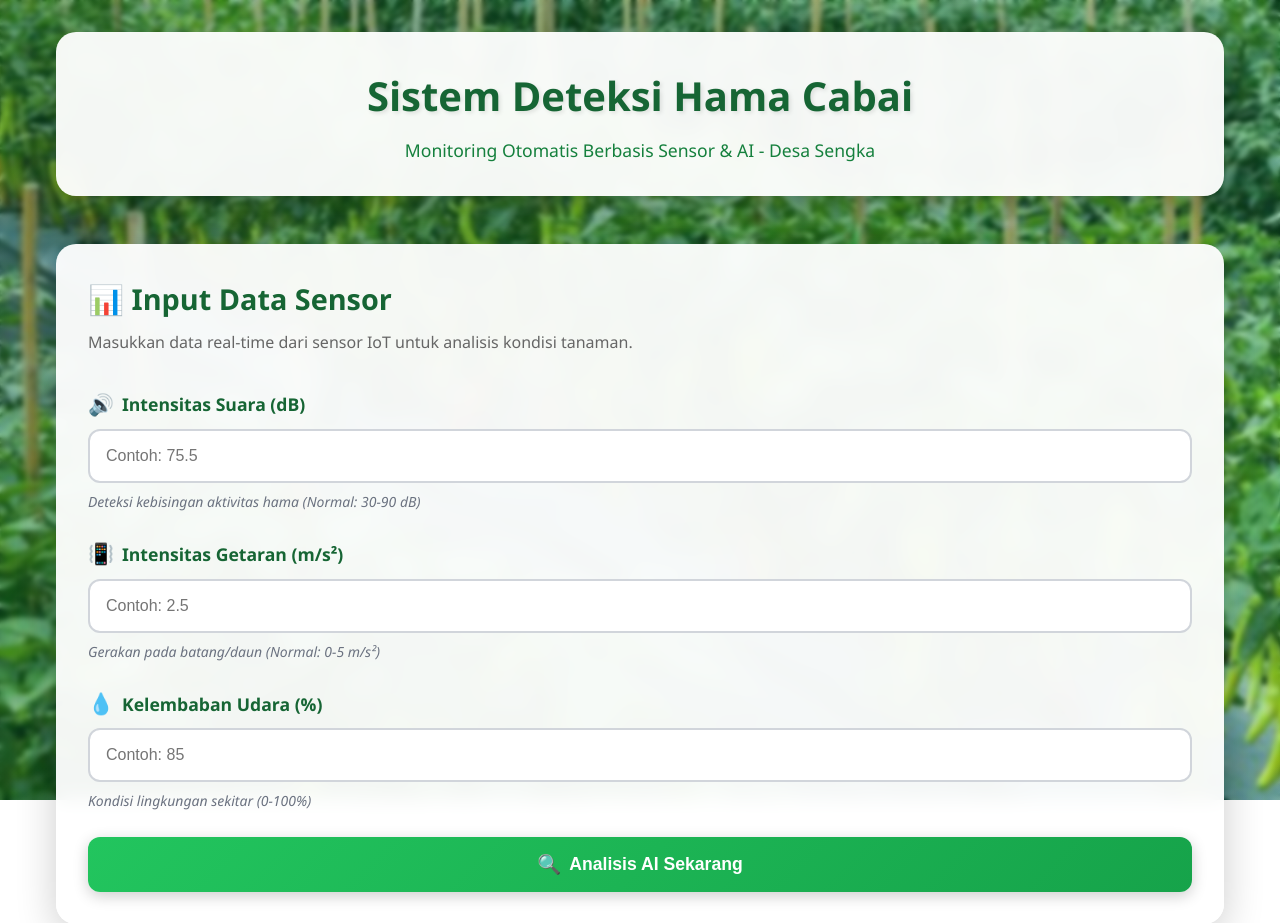
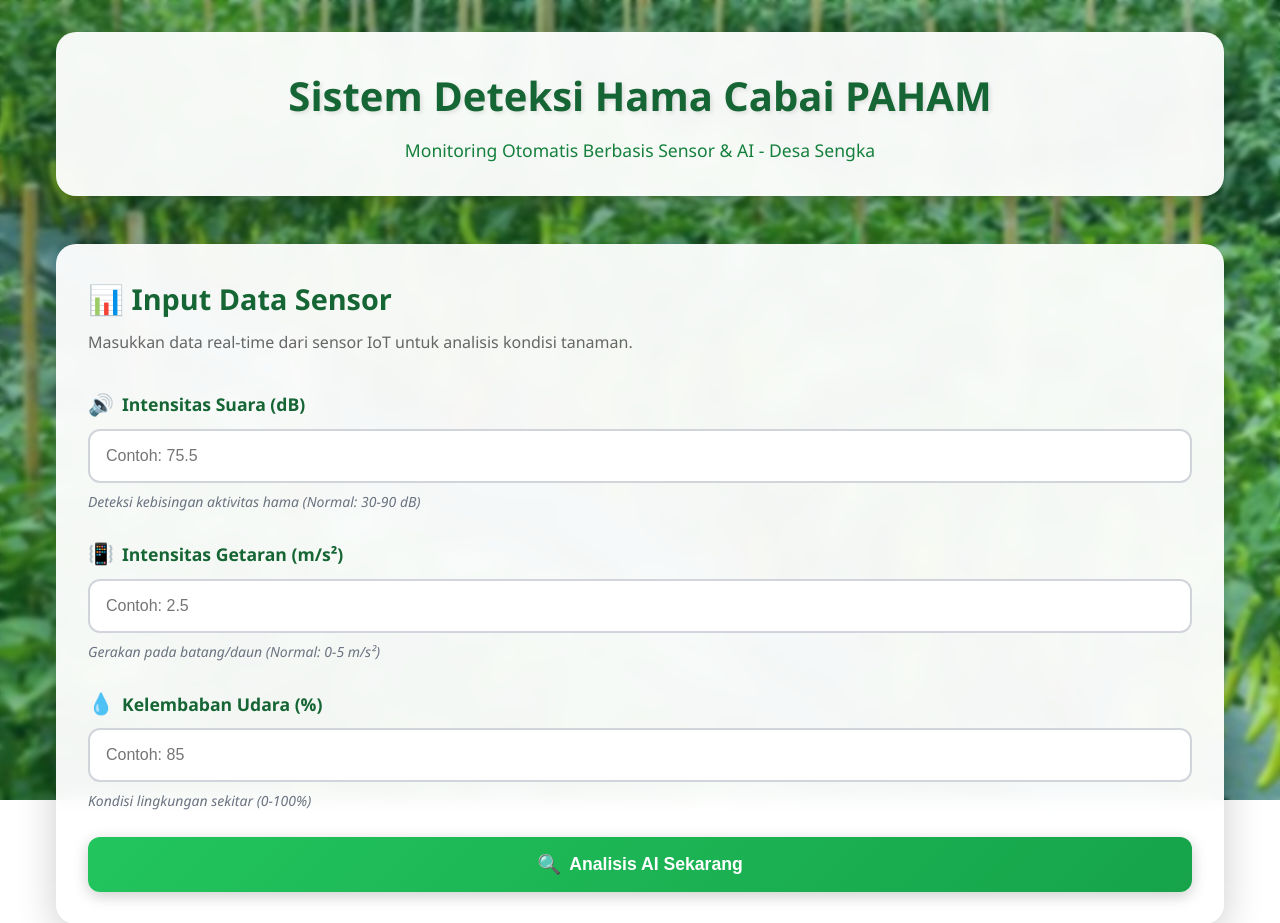
Before and after one commit to KingPublic/Sistem_Deteksi_Hama-TanamanCabai, a Flask app: page / in a window 1280 px wide. Shown: the top 923 px of the page. Run offline with Flask 3, Linux system fonts and the light colour scheme.

Commit message:
Update index.html

```diff
--- a/templates/index.html
+++ b/templates/index.html
@@ -68,7 +68,7 @@
         <!-- Header -->
         <header class="header">
             <div class="header-content">
-                <h1 class="title">Sistem Deteksi Hama Cabai</h1>
+                <h1 class="title">Sistem Deteksi Hama Cabai PAHAM</h1>
                 <p class="subtitle">Monitoring Otomatis Berbasis Sensor & AI - Desa Sengka</p>
             </div>
         </header>
```
